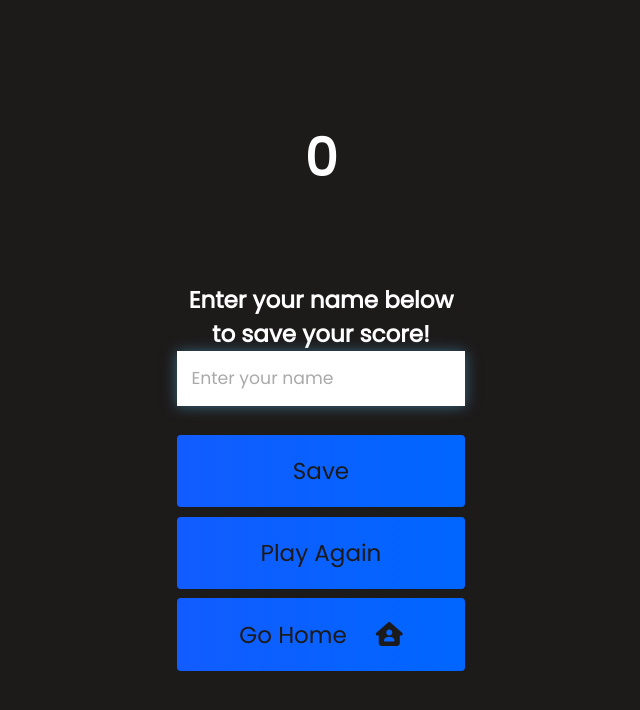
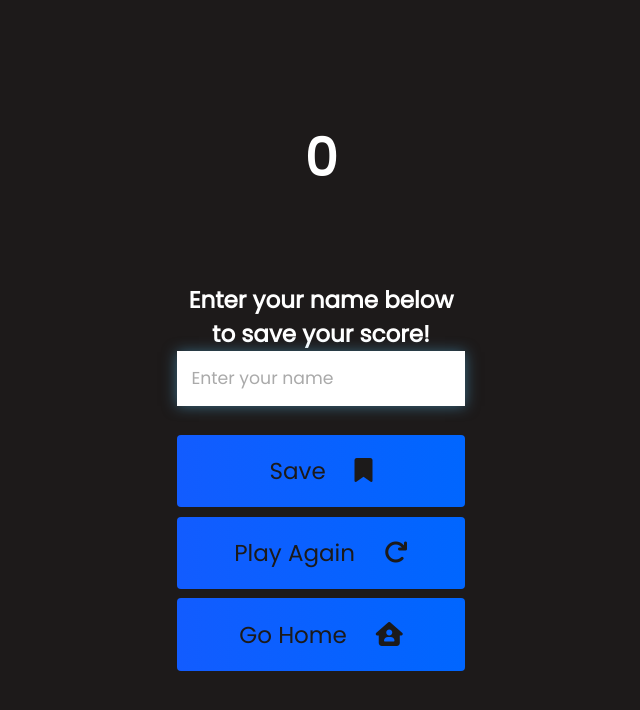
Before and after one commit to MRWaelGhandoura/Quiz-Knowledge, a plain HTML site: page end.html in a window 1280 px wide. Shown: the whole page, without its empty margins (319-959 px from the left). Drawn offline with Linux system fonts and the light colour scheme.

Commit message:
styling font awesome icons

```diff
--- a/end.html
+++ b/end.html
@@ -15,9 +15,9 @@
             <form class="end-form-container">
                 <h2 id="end-text">Enter your name below to save your score!</h2>
                 <input type="text" name="name" id="username" placeholder="Enter your name">
-                <button class="btn" id="saveScoreBtn" type="submit" onclick="saveHighScore(event)" disabled>Save</button>
+                <button class="btn" id="saveScoreBtn" type="submit" onclick="saveHighScore(event)" disabled>Save<i class="fa-solid fa-bookmark"></i></button>
             </form>
-            <a href="/game.html" class="btn">Play Again</a>
+            <a href="/game.html" class="btn">Play Again<i class="fa-solid fa-arrow-rotate-right"></i></a>
             <a href="/" class="btn">Go Home<i class="fa-solid fa-house-user"></i></a>
         </div>
     </div>
--- a/style.css
+++ b/style.css
@@ -90,7 +90,7 @@ h2 {
     box-shadow: 0 0.4rem 1.4rem 0 rgba(255, 255, 0, 0.5);
 }
 
-.fa-play, .fa-star, .fa-house-user {
+.fa-play, .fa-star {
     font-size: 2.5rem;
     margin-left: 3rem;
 }
@@ -134,3 +134,8 @@ input::placeholder {
 #saveScoreBtn {
     border: none;
 }
+
+.fa-house-user, .fa-arrow-rotate-right, .fa-bookmark {
+    font-size: 2.5rem;
+    margin-left: 3rem;
+}
```
